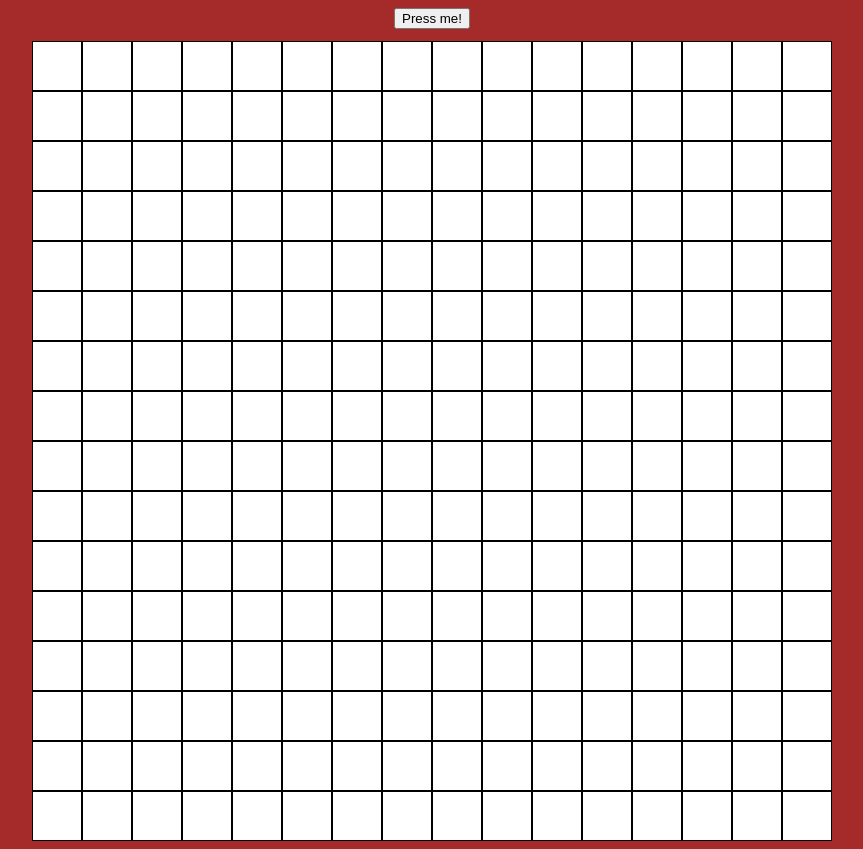
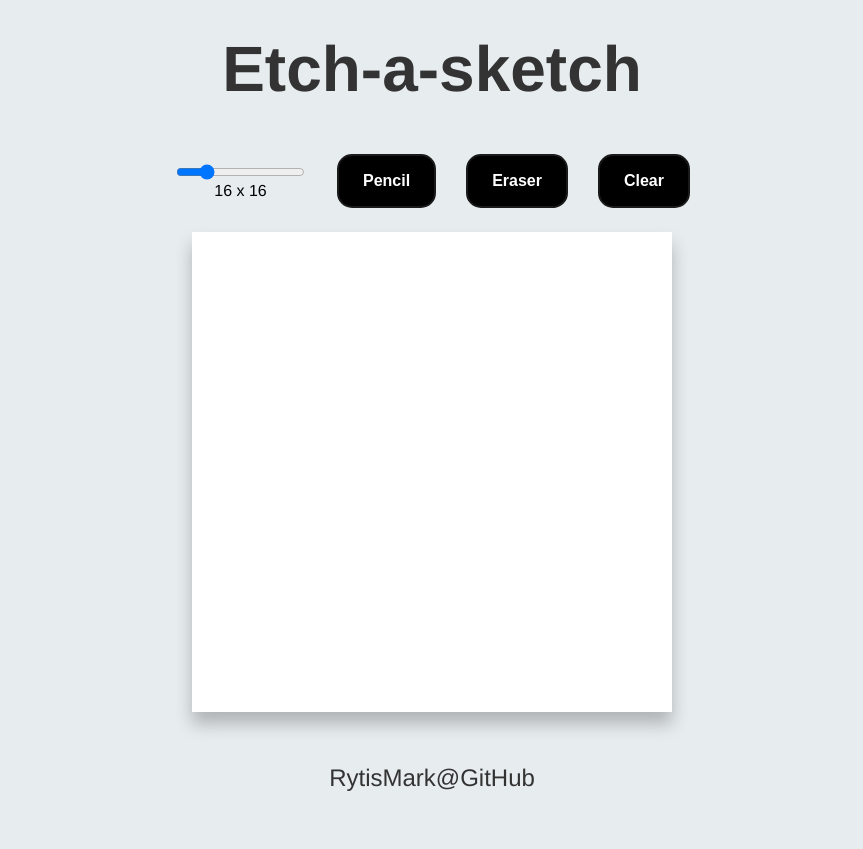
Before and after one commit to RytisMark/etch-a-sketch, a plain HTML site: page index.html in a window 1280 px wide. Shown: the whole page, without its empty margins (208-1071 px from the left). After the commit the page ends 800 px from the top, so only its background shows below. Drawn offline with Linux system fonts and the light colour scheme.

Commit message:
new features, UI updated

```diff
--- a/index.html
+++ b/index.html
@@ -2,17 +2,26 @@
 <html lang="en">
 <head>
     <meta charset="UTF-8">
-    <meta http-equiv="X-UA-Compatible" content="IE=edge">
-    <meta name="viewport" content="width=device-width, initial-scale=1.0">
     <title>Etch-a-Sketch</title>
+    <link rel="icon" type="image/x-icon" href="https://user-images.githubusercontent.com/39343969/222897764-f2bd1321-dad7-4186-a503-7409cd7bdd66.png">
 </head>
 <body>
     <link rel="stylesheet" href="styles.css">
     <script src="script.js" defer></script>
 
-    <div class="game-info">
-        <button class="ask-num">Press me!</button>
+    <header>Etch-a-sketch</header>
+    <div class="board">
+        <div class="board-controls">
+            <div class="slider-controls">
+                <input class="size-slider" type="range" value="16" min="4" max="64">
+                <div class="slider-text">16 x 16</div>
+            </div>
+            <button class="btn-draw">Pencil</button>
+            <button class="btn-eraser">Eraser</button>
+            <button class="btn-clear">Clear</button>
+        </div>
         <div class="grid-map"></div>
     </div>
+    <a href="https://www.github.com/RytisMark" target="_blank" class="footer">RytisMark@GitHub</a>
 </body>
 </html>
--- a/script.js
+++ b/script.js
@@ -1,20 +1,48 @@
 const gridMap = document.querySelector('.grid-map');
-numOfRows = 16;
-numOfCols = 16;
+const sizeSlider = document.querySelector('.size-slider');
+const sliderText = document.querySelector('.slider-text');
+const btnClear = document.querySelector('.btn-clear');
+let numOfRows = 16;
+let numOfCols = 16;
+let isDragOn;
+
+
+sizeSlider.oninput = function() {
+    sliderText.textContent = `${this.value} x ${this.value}`;
+    numOfRows = this.value;
+    numOfCols = this.value;
+
+    removeGridMap();
+    createGridMap(numOfRows, numOfCols);
+}
+
+btnClear.addEventListener('click', () => {
+    removeGridMap();
+    createGridMap(numOfRows, numOfCols);
+});
+
+createGridMap(numOfRows, numOfCols);
 
 function createGridMap(rows, cols) {
     gridMap.style.setProperty('--grid-rows', rows);
     gridMap.style.setProperty('--grid-cols', cols);
     for (i = 0; i < (rows * cols); i++) {
-      let grid = document.createElement("div");
-
-    //   grid.innerText = (i + 1);
-      grid.addEventListener('mousemove', (e) => {
-        e.target.classList.add('colored-grid');
-    });
+        let grid = document.createElement("div");
+        grid.addEventListener('mousedown', () => isDragOn = true);
+        grid.addEventListener('mousemove', (e) => {
+        if (isDragOn) {
+            e.target.classList.add('colored-grid-item');
+        }
+      });
+      grid.addEventListener('mouseup', () => isDragOn = false);
 
       gridMap.appendChild(grid).className = "grid-item";
     };
-  };
+    gridMap.addEventListener('mouseleave', () => isDragOn = false);
+}
 
-  createGridMap(numOfRows, numOfCols);
+function removeGridMap() {
+    while (gridMap.firstChild) {
+        gridMap.removeChild(gridMap.firstChild);
+    }
+}
--- a/styles.css
+++ b/styles.css
@@ -1,16 +1,56 @@
-body {
-    background-color: brown;
+html, body {
+    background-color: #E7ECEF;
+    font-family: Helvetica, Arial, sans-serif;
+    text-align: center;
+    height: 100%;
+    display: flex;
+    flex-direction: column;
 }
 
-.game-info {
+header {
+    color: #333333;
+    margin: 24px 0px 48px;
+    font-size: 64px;
+    font-weight: 700;
+}
+
+.board {
     display: flex;
     align-items: center;
     flex-direction: column;
-    gap: 12px;
-    /* width: fit-content; */
+    flex-wrap: wrap;
+    gap: 24px;
 }
-.ask-num {
-    width: fit-content;
+
+.board-controls {
+    display: flex;
+    flex-direction: row;
+    align-items: center;
+    justify-content: center;
+    gap: 30px;
+}
+
+.slider-controls {
+    display: flex;
+    flex-direction: column;
+}
+
+button {
+  background-color: #000000;
+  border: 2px solid #1A1A1A;
+  border-radius: 15px;
+  color: #FFFFFF;
+  cursor: pointer;
+  font-size: 16px;
+  font-weight: 600;
+  padding: 16px 24px;
+  transition: all 0.3s cubic-bezier(.23, 1, 0.32, 1);
+  width: fit-content;
+}
+
+button:hover {
+  box-shadow: rgba(0, 0, 0, 0.25) 0 8px 15px;
+  transform: translateY(-2px);
 }
 
 :root {
@@ -18,19 +58,28 @@ body {
     --grid-cols: 1;
   }
 
-  .grid-map {
+.grid-map {
+    background-color: white;
     display: grid;
-    background-color: white;
     grid-template-rows: repeat(var(--grid-rows), 1fr);
     grid-template-columns: repeat(var(--grid-cols), 1fr);
+    height: 480px;
+    width: 480px;
+    box-shadow: 0 12px 16px 0 rgba(0,0,0,0.24);
   }
 
-  .grid-item {
-    padding: 24px;
-    border: 1px solid black;
+.grid-item {
     text-align: center;
-  }
+    user-select: none;
+}
 
-  .colored-grid {
-    background-color: gray;
-  }
+.colored-grid-item {
+    background-color: #333333;
+}
+
+a {
+    margin-top: auto;
+    font-size: 24px;
+    color: #333333;;
+    text-decoration: none;
+}
```
